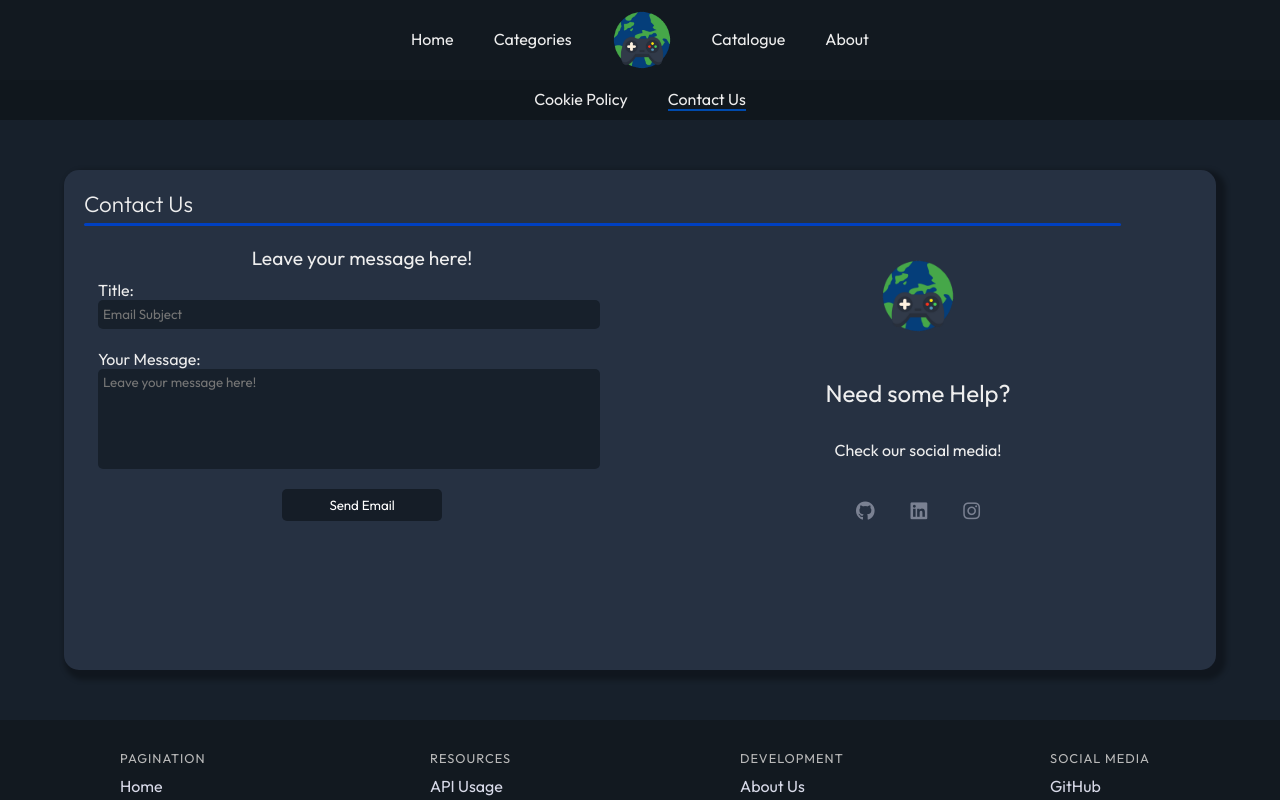
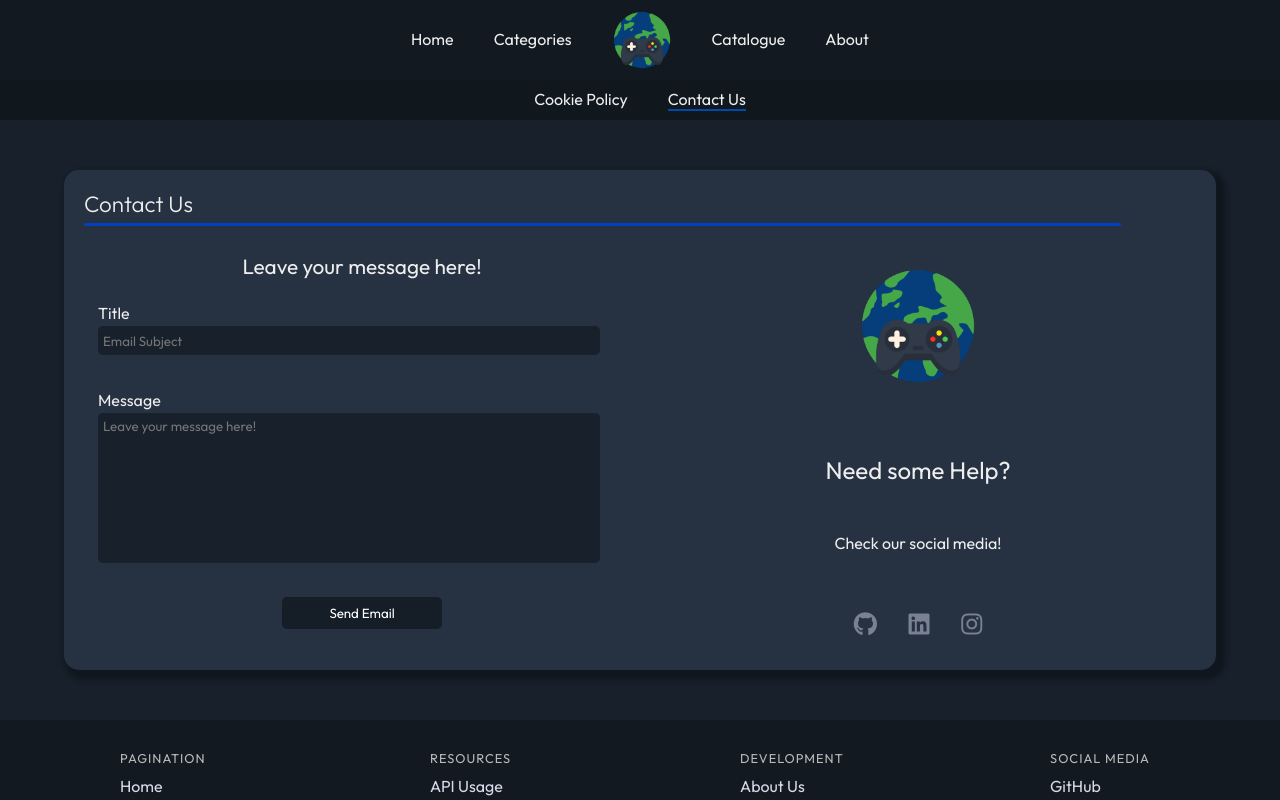
Before and after one commit to TerryKrom/waytogame, a React (Create React App) app: page /contact in a window 1280 px wide. Shown: the top 800 px of the page. Built offline with nearby package versions, Linux system fonts and the light colour scheme.

Commit message:
contact page skeleton:  style improved

```diff
--- a/src/components/global/emailContainer.css
+++ b/src/components/global/emailContainer.css
@@ -1,5 +1,5 @@
 .email-container{
-    height: 100%;
+    height: 25rem;
     display: flex;
     justify-content: space-around;
     flex-direction: column;
@@ -10,7 +10,7 @@
 .email-container h2{
     font-weight: 400;
     text-align: center;
-    font-size: 1.2rem;
+    font-size: 1.3rem;
 }
 
 .email-container div{
@@ -29,10 +29,11 @@
     color: #fff;
     border-radius: 5px;
     width: 95% !important;
+    margin-top: 3px;
 }
 
 .email-container textarea{
-    height: 100px;
+    height: 150px;
     resize: none;
 }
 
--- a/src/components/global/emailContainer.jsx
+++ b/src/components/global/emailContainer.jsx
@@ -30,11 +30,11 @@ const EmailContainer = () => {
     <div className="email-container">
       <h2>Leave your message here!</h2>
       <div className="input-subject">
-        <span>Title:</span>
+        <span>Title</span>
         <input type="text" onChange={(e) => handleSubject(e)} placeholder='Email Subject'/>
       </div>
       <div className="input-subject">
-        <span>Your Message:</span>
+        <span>Message</span>
         <textarea onChange={(e) => handleBody(e)} placeholder='Leave your message here!'/>
       </div>
       <button onClick={handleClick}>Send Email</button>
--- a/src/components/global/socialIcons.css
+++ b/src/components/global/socialIcons.css
@@ -7,7 +7,18 @@
 }
 
 .social-icons a {
-    font-size: 1.2rem;
+    font-size: 1.5rem;
     color: #eeefff6c;
     text-decoration: none;
+    transition: 0.2s linear;
 }
+
+.social-icons a:nth-child(1):hover{
+    color: var(--dark-secondary-color);
+}
+.social-icons a:nth-child(2):hover{
+    color: var(--light-primary-color);
+}
+.social-icons a:nth-child(3):hover{
+    color: #f71e83;
+}
--- a/src/components/mainContact.css
+++ b/src/components/mainContact.css
@@ -4,13 +4,13 @@
     justify-content: space-between;
     align-items: center;
     flex-wrap: wrap;
-    height: auto;
 }
+
 
 .left-column{
     flex: 1;
     min-width: 300px;
-    min-height: 284px;
+    height: 25rem;
     display: flex;
     align-items: center;
     justify-content: space-between;
@@ -22,5 +22,5 @@
 }
 
 .left-column img{
-    width: 100px;
+    width: 10rem;
 }
```
